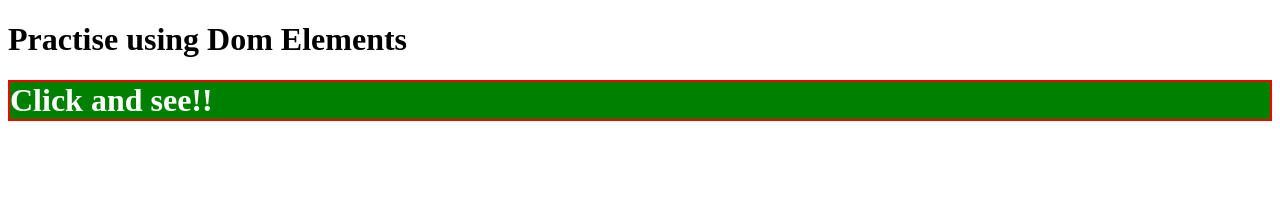
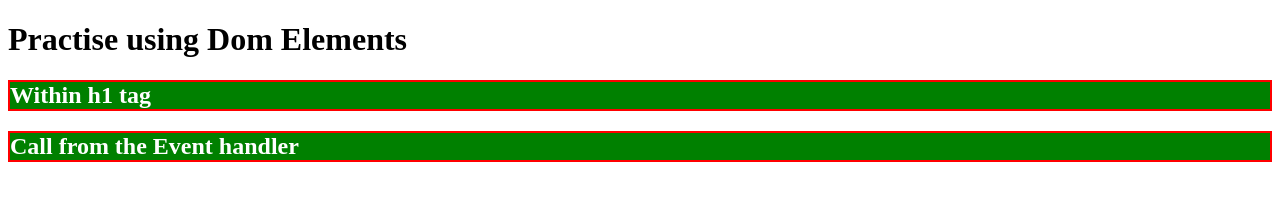
Before and after one commit to kiboma2021/DOM-Events, a plain HTML site: page index.html in a window 1280 px wide. Drawn offline with Linux system fonts and the light colour scheme.

Commit message:
change from event handler

```diff
--- a/index.html
+++ b/index.html
@@ -12,7 +12,12 @@
     <h1>Practise using Dom Elements</h1>
   </header>
   <main>
-    <h1 class="domevent1" onclick = "this.innerHTML = 'Opps!'">Click and see!!</h1>
+    <section>
+      <h1 class="domevent1" onclick = "this.innerHTML = 'Changed from within the tag'">Within h1 tag</h1>
+    </section>
+    <section>
+      <h1 class="domevent1" onclick="functionName(this)">Call from the Event handler</h1>
+    </section>
   </main>
 
 </body>
--- /dev/null
+++ b/scripts.js
@@ -0,0 +1,3 @@
+function functionName(e) {
+  e.innerHTML="Changed from Event handler!!"
+}
--- a/styles.css
+++ b/styles.css
@@ -4,3 +4,8 @@
   color: white;
   font-weight: bold;
 }
+
+.domevent1:hover {
+  background-color: blue;
+  cursor: pointer;
+}
```
